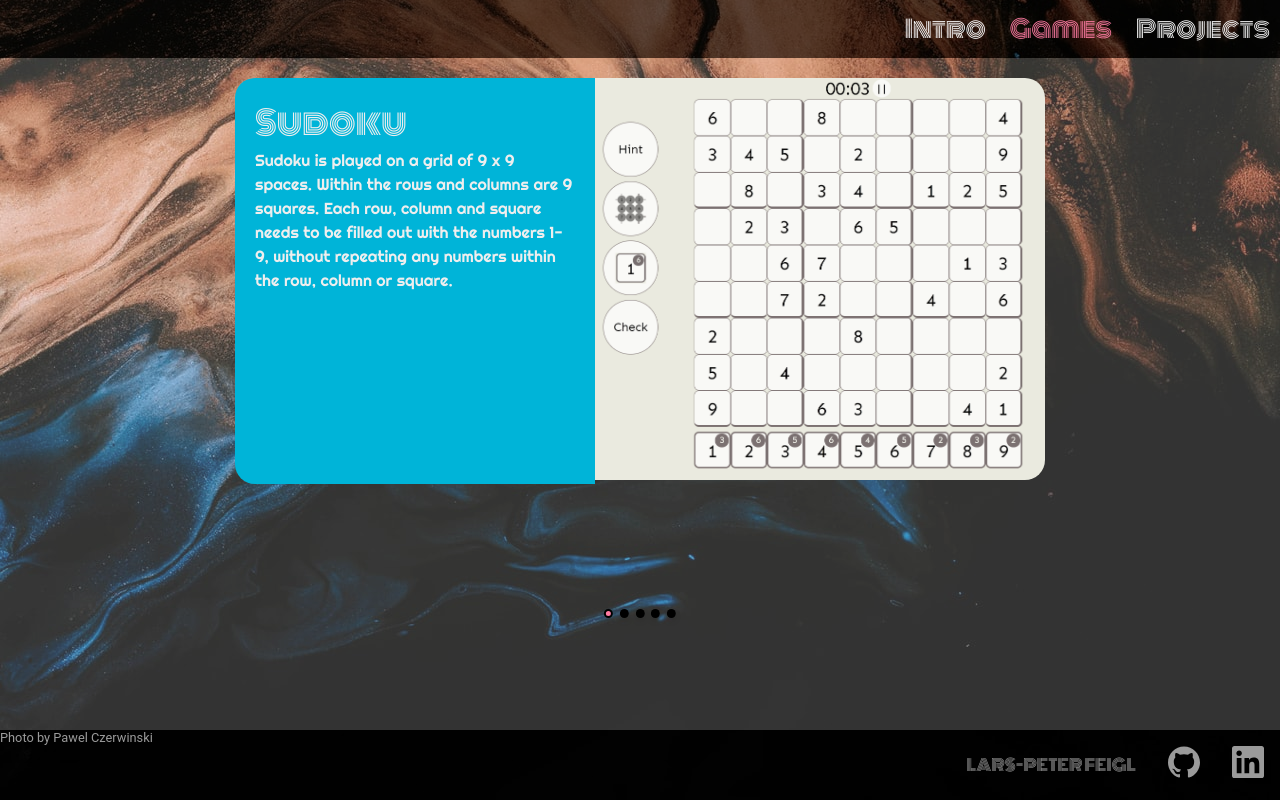
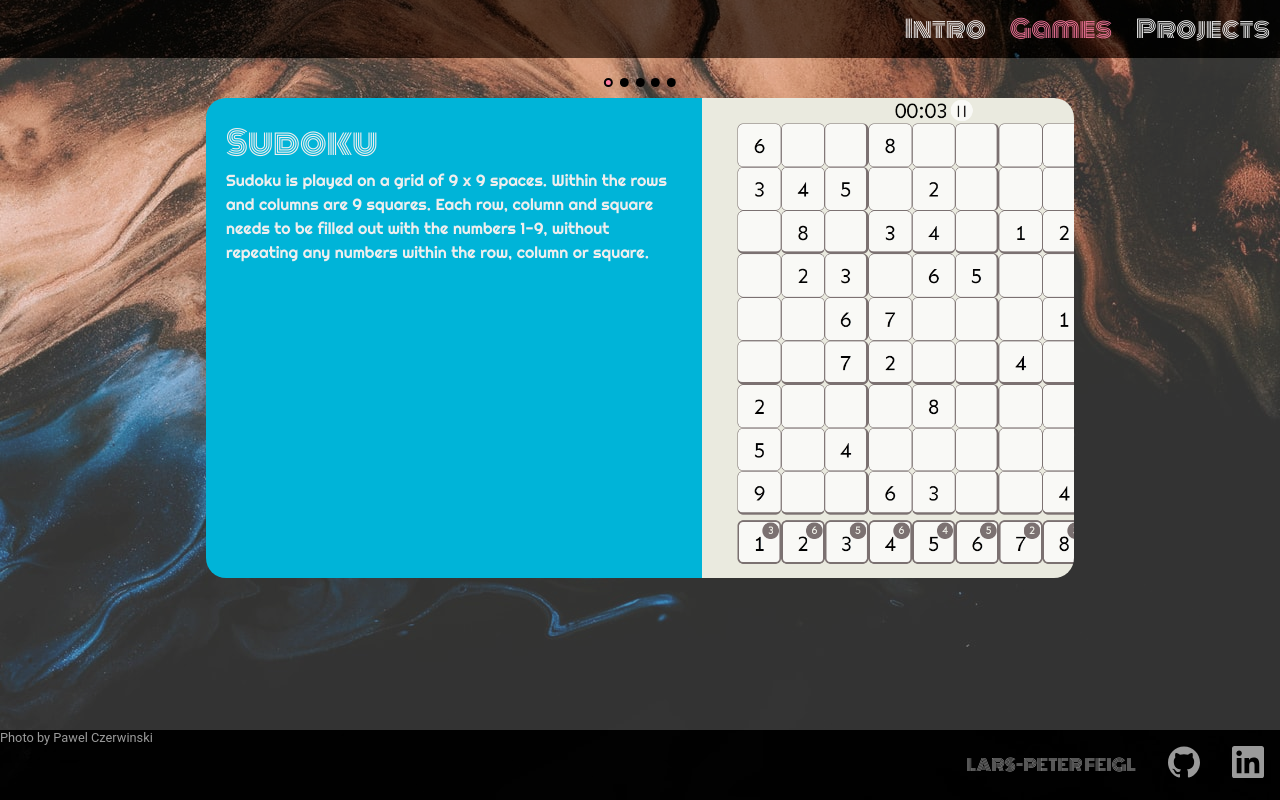
Before and after one commit to LPF33/from-node-to-php, a PHP site: page /play-games in a window 1280 px wide. Run offline with PHP 8.4, Linux system fonts and the light colour scheme.

Commit message:
style(style.css): vendor prefixes, games slider

```diff
--- a/public/service-worker.js
+++ b/public/service-worker.js
@@ -1,5 +1,7 @@
 const filesToCache = [
     "/",
+    "/play-games",
+    "/projects",
     "/styles/style.css",
     "/scripts/glide.min.js",
     "/images/Braintrainer.PNG",
@@ -12,7 +14,7 @@
     "/scripts/elephant.js"
 ];
 
-const cacheName = "sw-lpf-games-v23";
+const cacheName = "sw-lpf-games-v24";
 
 self.addEventListener("install", function (event) {
     event.waitUntil(
--- a/public/styles/style.css
+++ b/public/styles/style.css
@@ -24,7 +24,12 @@
 }
 
 body {
+    display: -webkit-box;
+    display: -ms-flexbox;
     display: flex;
+    -webkit-box-orient: vertical;
+    -webkit-box-direction: normal;
+        -ms-flex-direction: column;
             flex-direction: column;
     width: 100vw;
     height: 100vh;
@@ -141,6 +172,8 @@
 
 main {
     position: relative;
+    -webkit-box-flex: 1;
+        -ms-flex-positive: 1;
             flex-grow: 1;
     padding: 20px;
     width: 100%;
@@ -181,45 +223,56 @@
 
 .carousel {
     margin: 0 auto;
-    width: 900px;
     max-width: 100vw;
+    max-height: 60vh;
     height: 300px;
-    max-height: 60vh;
-    opacity: 1;
 }
 
 .glide__slide a {
-    width: 100%;
-    height: 80%;
-    display: flex;
+    display: -ms-grid;
+    display: grid;
+    -webkit-box-pack: center;
+        -ms-flex-pack: center;
             justify-content: center;
+    -ms-grid-rows: 40% 40%;
+    grid-template-rows: 40% 40%;
+    -ms-grid-columns: 100%;
+    grid-template-columns: 100%;
     text-decoration: none;
     color: var(--carousel-fontColor);
+    padding-top: 20px;
 }
 
-.glide__slide picture {
-    width: 50%;
-    height: 100%;
+.glide__slide a > *:nth-child(1) {
+    -ms-grid-row: 1;
+    -ms-grid-column: 1;
+}
+
+.glide__slide a > *:nth-child(2) {
+    -ms-grid-row: 2;
+    -ms-grid-column: 1;
 }
 
 .glide img {
     width: 100%;
     height: 100%;
+    -o-object-fit: cover;
        object-fit: cover;
-    border-radius: 0 20px 20px 0;
+    border-radius: 0 0 20px 20px;
+    -webkit-filter: grayscale(0.9);
             filter: grayscale(0.9);
 }
 
 .glide__slide div {
-    width: 40%;
+    width: 100%;
     padding: 20px;
-    border-radius: 20px 0 0 20px;
+    border-radius: 20px 20px 0 0;
     background-color: var(--carousel-background);
 }
 
 .glide__bullets {
     position: absolute;
-    bottom: 0;
+    top: 0;
 }
 
 .glide__bullet {
@@ -237,10 +290,62 @@
     border: 2px solid black;
 }
 
+@media screen and (min-width: 590px) {
+    .glide__slide a {
+        -ms-grid-rows: 60vh;
+        grid-template-rows: 60vh;
+        -ms-grid-columns: 60% 20%;
+        grid-template-columns: 60% 20%;
+    }
+    .glide__slide a > *:nth-child(1) {
+        -ms-grid-row: 1;
+        -ms-grid-column: 1;
+    }
+    .glide__slide a > *:nth-child(2) {
+        -ms-grid-row: 1;
+        -ms-grid-column: 2;
+    }
+
+    .glide img {
+        width: 100%;
+        height: 100%;
+        -o-object-fit: cover;
+           object-fit: cover;
+        border-radius: 0 20px 20px 0;
+        -webkit-filter: grayscale(0.9);
+                filter: grayscale(0.9);
+    }
+
+    .glide__slide div {
+        width: 100%;
+        padding: 20px;
+        border-radius: 20px 0 0 20px;
+        background-color: var(--carousel-background);
+    }
+}
+
+@media screen and (min-width: 1170px) {
+    .glide__slide a {
+        -webkit-box-pack: center;
+            -ms-flex-pack: center;
+                justify-content: center;
+        -ms-grid-columns: 40% 30%;
+        grid-template-columns: 40% 30%;
+    }
+}
+
 #projects {
+    display: -webkit-box;
+    display: -ms-flexbox;
     display: flex;
+    -webkit-box-orient: horizontal;
+    -webkit-box-direction: normal;
+        -ms-flex-direction: row;
             flex-direction: row;
+    -webkit-box-pack: center;
+        -ms-flex-pack: center;
             justify-content: center;
+    -ms-flex-wrap: wrap;
         flex-wrap: wrap;
     gap: 10px;
 }
```
Also changed, not shown: other parts of public/styles/style.css (+51 -0 lines), 1 other file. Lines whose indentation alone changed are shown as unchanged.
